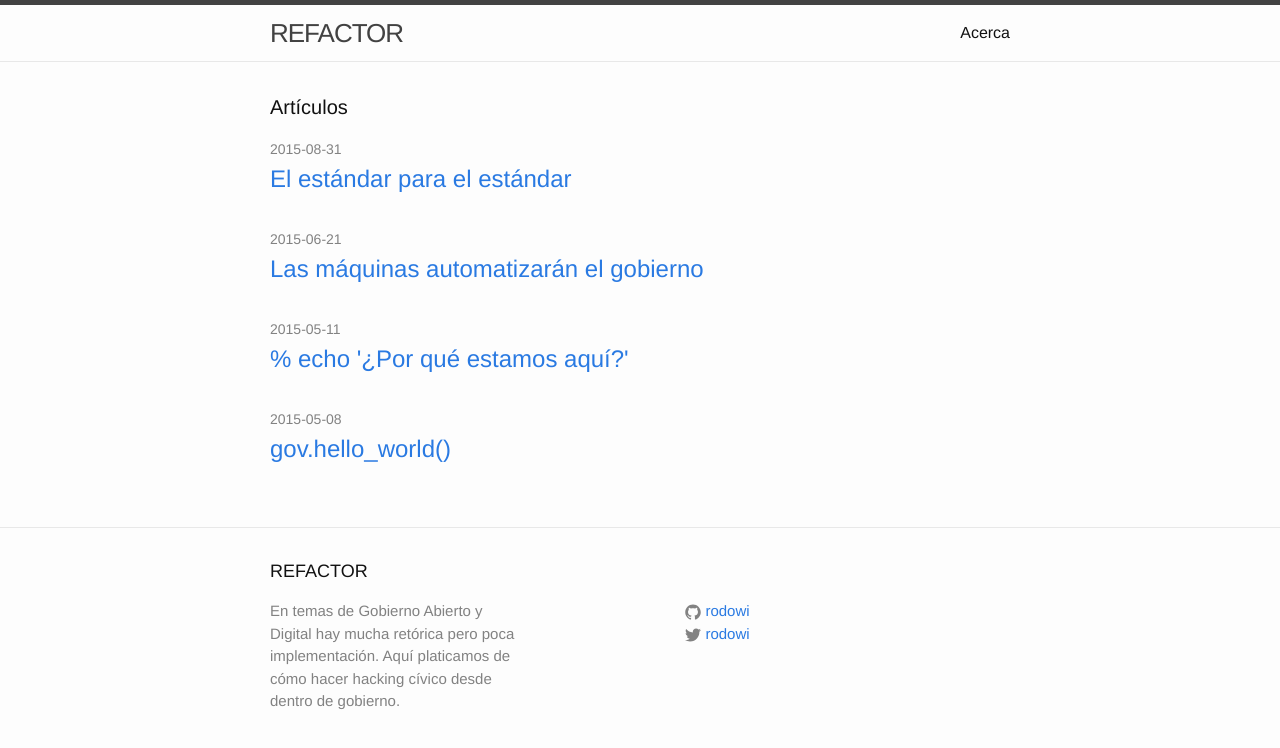
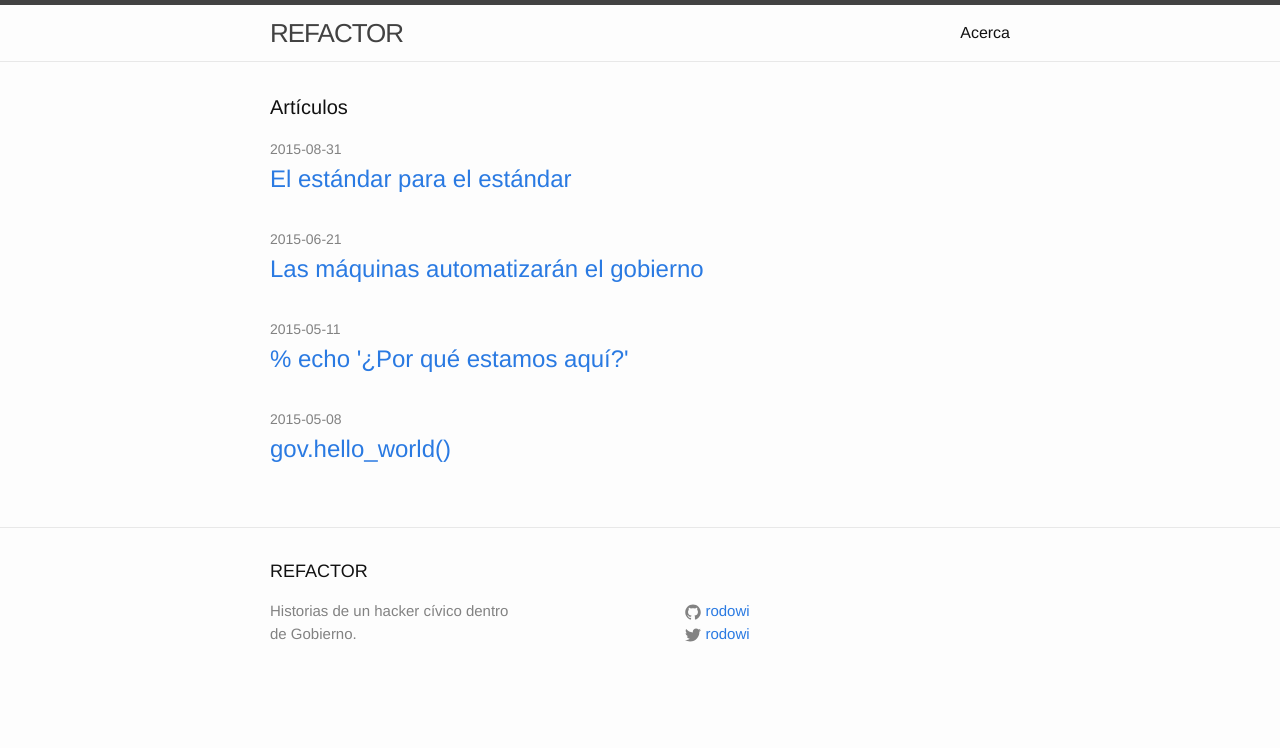
Before and after one commit to defvol/refactor, a Jekyll site: the page built from index.html, in a window 1280 px wide. Shown: the top 748 px of the page. Built offline with Jekyll 4.4.1, drawn with Linux system fonts in a browser that asks for light colours.

Commit message:
Update site description

```diff
--- a/_config.yml
+++ b/_config.yml
@@ -1,9 +1,7 @@
 title: REFACTOR
 email: rwilhelmy@gmail.com
 description: >
-  En temas de Gobierno Abierto y Digital hay mucha retórica
-  pero poca implementación.
-  Aquí platicamos de cómo hacer hacking cívico desde dentro de gobierno.
+  Historias de un hacker cívico dentro de Gobierno.
 baseurl: "/refactor"
 url: "http://rodowi.github.io"
 twitter_username: rodowi
```
